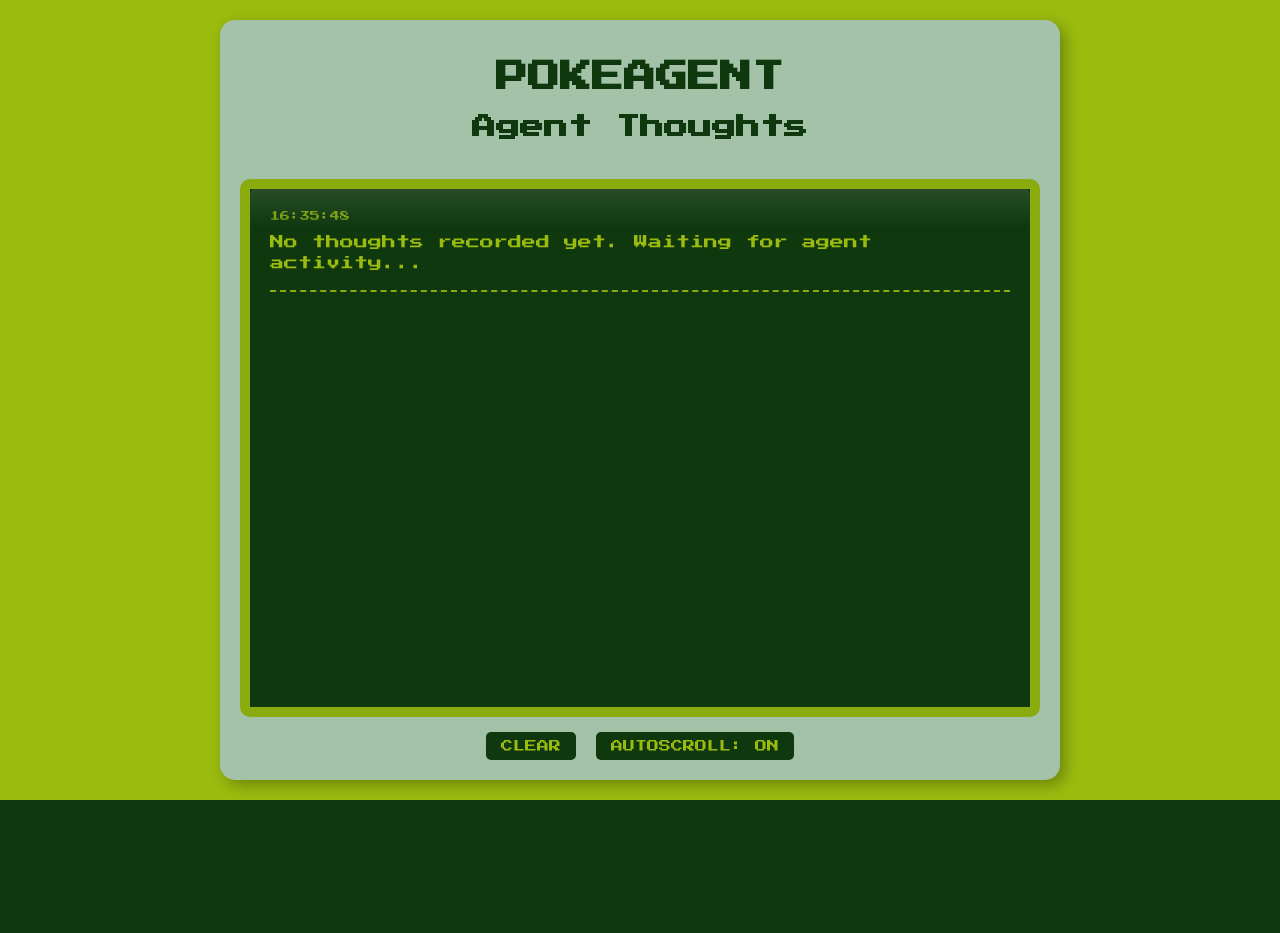
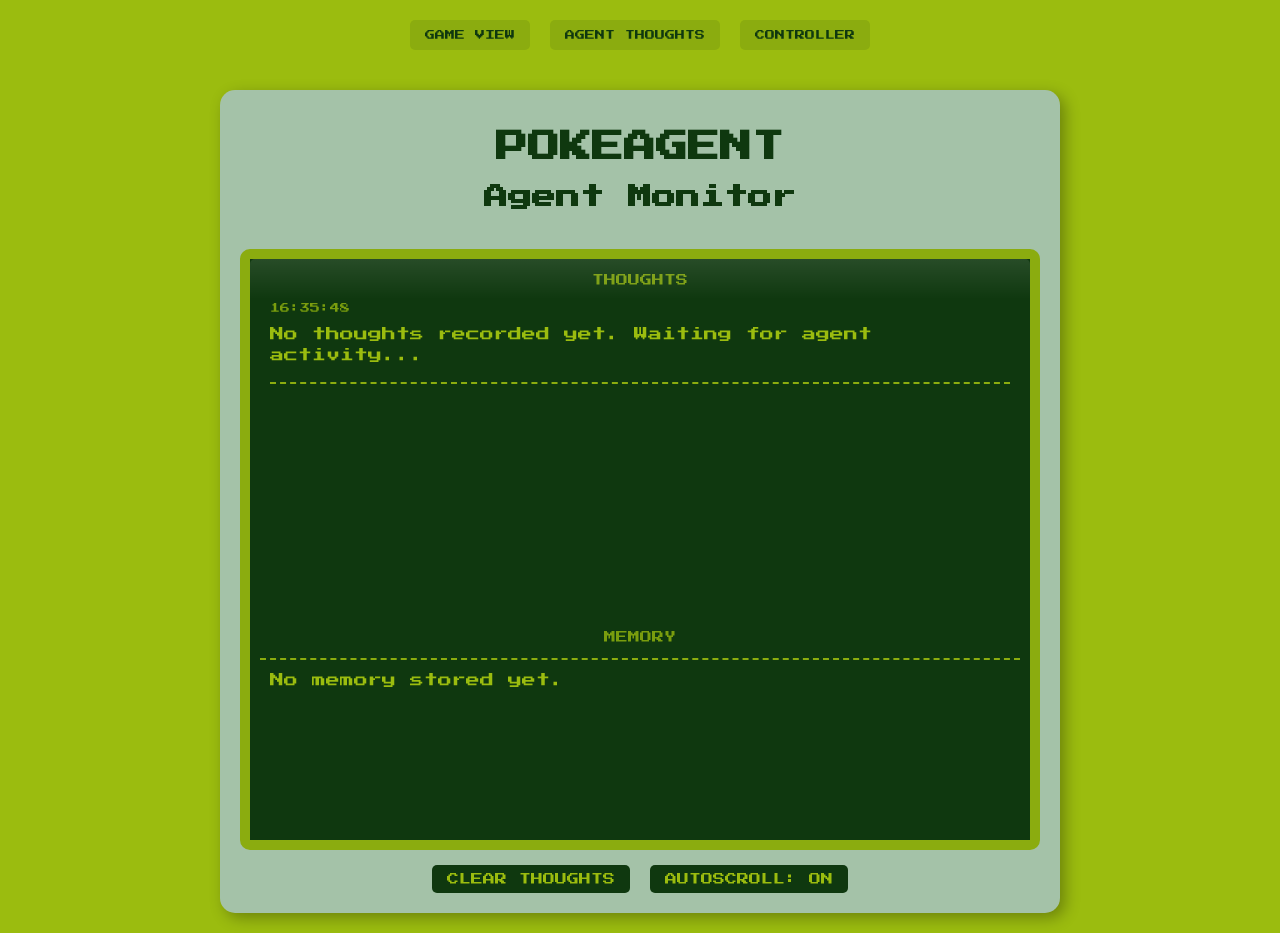
Before and after one commit to DaDevChia/PokeAgent, a Flask app: page /agent/thoughts in a window 1280 px wide. Before the commit the page ends 800 px from the top, so only its background shows below. Run offline with Flask 3, Linux system fonts and the light colour scheme; data that the repository does not hold is empty; some libraries are stand-ins or nearby versions.

Commit message:
remove game_state, ui changes

```diff
--- a/app.py
+++ b/app.py
@@ -286,10 +286,6 @@
 def controller():
     return render_template('controller.html')
 
-@app.route('/game_state')
-def game_state():
-    return render_template('game_state.html')
-
 @app.route('/api/screen', methods=['GET'])
 def get_screen():
     if not agent:
--- a/templates/agent_thoughts.html
+++ b/templates/agent_thoughts.html
@@ -43,10 +43,12 @@
             flex: 1;
             overflow: hidden;
             position: relative;
+            display: flex;
+            flex-direction: column;
         }
 
         .thoughts-display {
-            height: 400px;
+            height: 300px;
             overflow-y: auto;
             padding: 10px;
             color: #9bbc0f;
@@ -54,17 +56,40 @@
             line-height: 1.5;
             scrollbar-width: thin;
             scrollbar-color: #8bac0f #0f380f;
+            margin-bottom: 15px;
         }
 
-        .thoughts-display::-webkit-scrollbar {
+        .memory-container {
+            margin-top: 10px;
+            background-color: #0f380f;
+            border-top: 2px dashed #8bac0f;
+            padding: 10px;
+            height: 150px;
+        }
+
+        .memory-display {
+            color: #9bbc0f;
+            font-size: 14px;
+            line-height: 1.5;
+            overflow-y: auto;
+            height: 100%;
+            scrollbar-width: thin;
+            scrollbar-color: #8bac0f #0f380f;
+            word-wrap: break-word;
+        }
+
+        .thoughts-display::-webkit-scrollbar,
+        .memory-display::-webkit-scrollbar {
             width: 8px;
         }
 
-        .thoughts-display::-webkit-scrollbar-track {
+        .thoughts-display::-webkit-scrollbar-track,
+        .memory-display::-webkit-scrollbar-track {
             background: #0f380f;
         }
 
-        .thoughts-display::-webkit-scrollbar-thumb {
+        .thoughts-display::-webkit-scrollbar-thumb,
+        .memory-display::-webkit-scrollbar-thumb {
             background-color: #8bac0f;
             border-radius: 4px;
         }
@@ -117,6 +142,14 @@
             animation: blink 1s step-end infinite;
         }
 
+        .section-title {
+            text-align: center;
+            margin: 5px 0;
+            text-transform: uppercase;
+            font-size: 12px;
+            color: #7a9d0e;
+        }
+
         @keyframes blink {
             0%, 100% {
                 opacity: 1;
@@ -159,35 +192,74 @@
             pointer-events: none;
             border-radius: 5px 5px 0 0;
         }
+
+        .navigation-links {
+            display: flex;
+            justify-content: center;
+            margin: 20px 0;
+            gap: 20px;
+        }
+
+        .nav-button {
+            padding: 10px 15px;
+            background-color: #8bac0f;
+            color: #0f380f;
+            border: none;
+            border-radius: 5px;
+            font-family: 'Press Start 2P', cursive;
+            font-size: 10px;
+            text-decoration: none;
+            text-align: center;
+        }
+
+        .nav-button:hover {
+            background-color: #9bbc0f;
+            color: #0f380f;
+        }
     </style>
 </head>
 <body>
+    <div class="navigation-links">
+        <a href="/" class="nav-button">GAME VIEW</a>
+        <a href="/agent/thoughts" class="nav-button">AGENT THOUGHTS</a>
+        <a href="/controller" class="nav-button">CONTROLLER</a>
+    </div>
+
     <div class="gameboy-container">
         <div class="gameboy-header">
             <h1>POKEAGENT</h1>
-            <h2>Agent Thoughts</h2>
+            <h2>Agent Monitor</h2>
         </div>
 
         <div class="screen-container">
             <div class="pixelated-overlay"></div>
             <div class="screen-glare"></div>
+
+            <div class="section-title">Thoughts</div>
             <div class="thoughts-display" id="thoughts-display">
                 <div class="thought-item">
                     <div class="thought-time">BOOT SEQUENCE: HH:MM:SS</div>
                     <div class="thought-content">
-                        Initializing PokéAgent thought process...<span class="blink-cursor"></span>
+                        Initializing PokéAgent thought process...
                     </div>
+                </div>
+            </div>
+
+            <div class="section-title">Memory</div>
+            <div class="memory-container">
+                <div class="memory-display" id="memory-display">
+                    Initializing memory system...<span class="blink-cursor"></span>
                 </div>
             </div>
         </div>
 
         <div class="controls">
-            <button class="control-button" id="clear-btn">CLEAR</button>
+            <button class="control-button" id="clear-btn">CLEAR THOUGHTS</button>
             <button class="control-button" id="autoscroll-btn">AUTOSCROLL: ON</button>
         </div>
     </div>
 
-    <!-- The Socket.IO script must be loaded before our custom script -->
+    <!-- Socket.IO script -->
     <script src="https://cdn.socket.io/4.6.1/socket.io.min.js"></script>
 
     <script>
@@ -196,6 +268,7 @@
             let thoughtsArray = [];
             let autoScroll = true;
             const thoughtsDisplay = document.getElementById('thoughts-display');
+            const memoryDisplay = document.getElementById('memory-display');
             const clearBtn = document.getElementById('clear-btn');
             const autoscrollBtn = document.getElementById('autoscroll-btn');
 
@@ -208,6 +281,7 @@
             socket.on('connect', () => {
                 console.log("Socket connected:", socket.id);
                 addThought("WebSocket connected. Waiting for agent thoughts...");
+                updateMemory();
             });
 
             socket.on('disconnect', () => {
@@ -218,6 +292,11 @@
             socket.on('agent_thought', (data) => {
                 console.log("Received thought:", data);
                 addThought(data.thought);
+            });
+
+            // Listen for memory updates
+            socket.on('agent_memory', (data) => {
+                updateMemoryDisplay(data.memory);
             });
 
             // Function to add a new thought
@@ -273,6 +352,35 @@
                 }
             }
 
+            // Update the memory display
+            function updateMemoryDisplay(memory) {
+                // Remove any existing cursor
+                const existingCursor = memoryDisplay.querySelector('.blink-cursor');
+                if (existingCursor) {
+                    existingCursor.remove();
+                }
+
+                memoryDisplay.textContent = memory || "No memory stored.";
+
+                // Add blinking cursor
+                const cursor = document.createElement('span');
+                cursor.className = 'blink-cursor';
+                memoryDisplay.appendChild(cursor);
+            }
+
+            // Fetch and update memory
+            function updateMemory() {
+                fetch('/api/agent/memory')
+                    .then(response => response.json())
+                    .then(data => {
+                        updateMemoryDisplay(data.memory);
+                    })
+                    .catch(error => {
+                        console.error('Error updating memory:', error);
+                        updateMemoryDisplay("Error: Could not fetch memory.");
+                    });
+            }
+
             // Clear thoughts button
             clearBtn.addEventListener('click', () => {
                 thoughtsArray = [];
@@ -309,6 +417,9 @@
                     console.error('Error fetching thoughts:', error);
                     addThought("Error connecting to server. Please try again later.");
                 });
+
+            // Initial memory load
+            updateMemory();
         });
     </script>
 </body>
```
Also changed, not shown: templates/game_state.html (deleted, +0 -220 lines), templates/index.html (+88 -62 lines).
